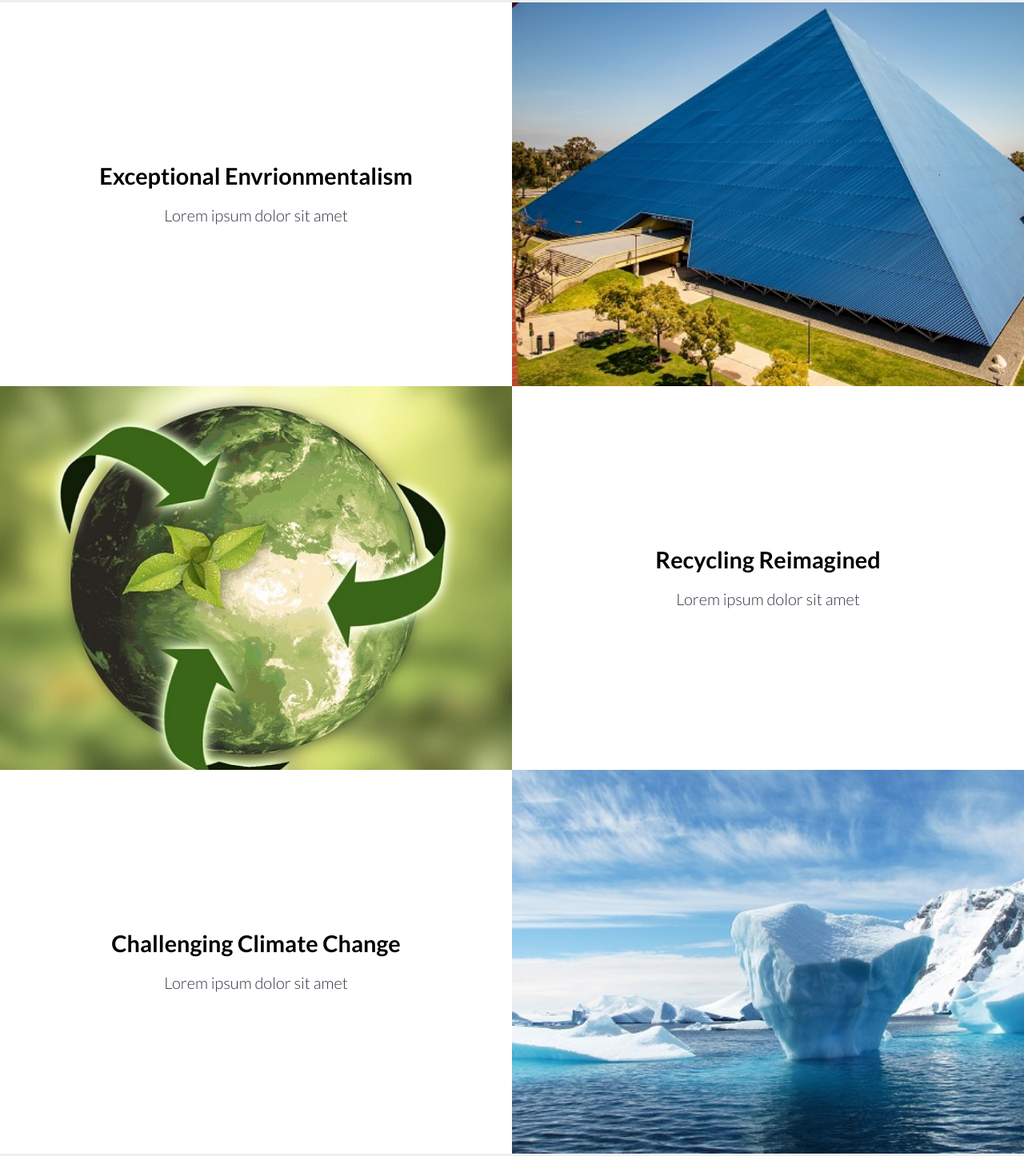
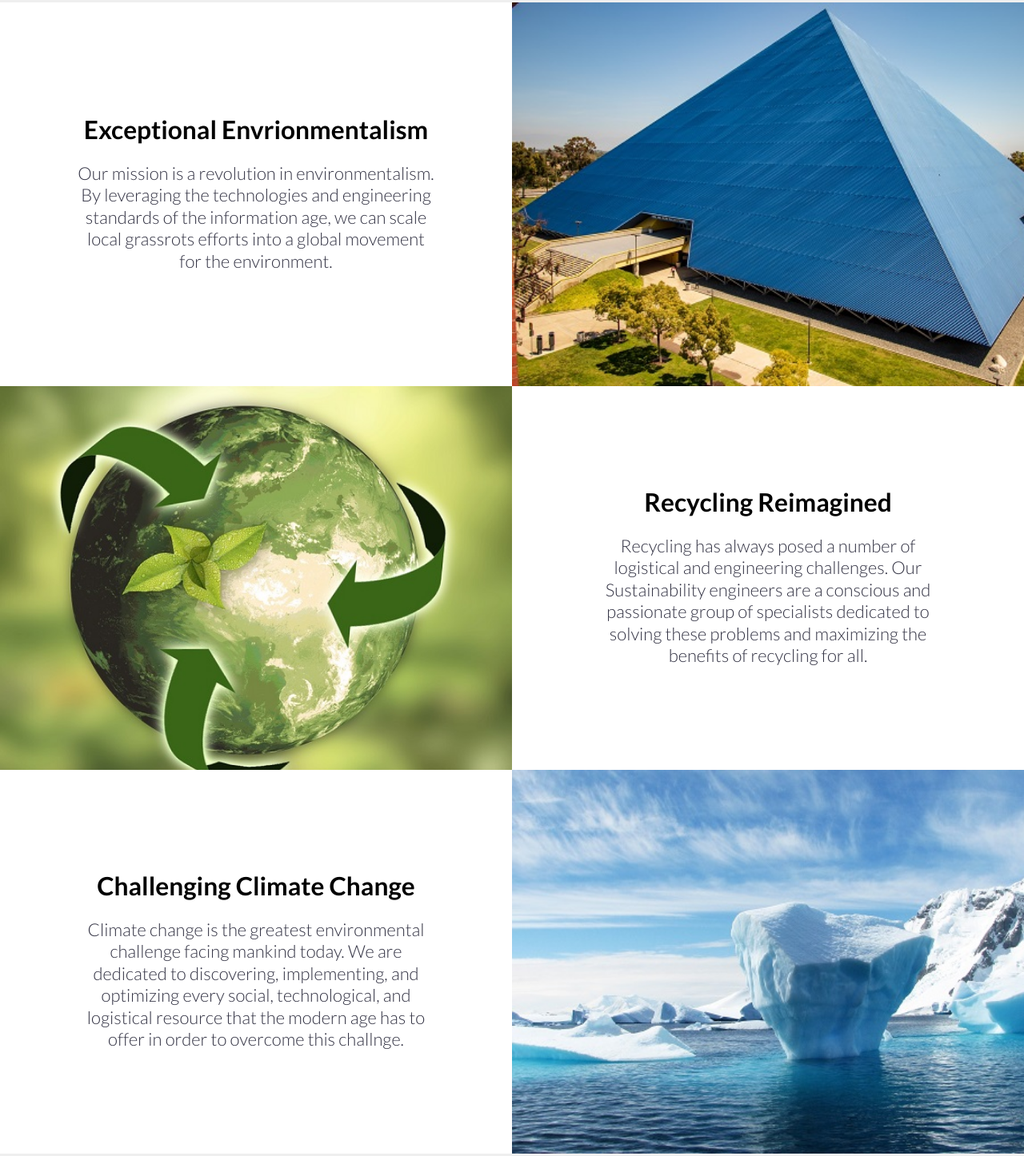
Before and after one commit to bootler/job-ready-pages, a plain HTML site: page Landing page/index.html in a window 1280 px wide. Shown: the part 1140-2586 px from the top of the page at 80% size. Drawn offline with Linux system fonts and the light colour scheme.

Commit message:
add flavor text

```diff
--- a/Landing page/css/layout.css
+++ b/Landing page/css/layout.css
@@ -21,10 +21,6 @@ ul {
     align-items: center;
     justify-content: center;
     text-align: center;
-}
-
-.gp {
-    min-height: 480px;
 }
 
 .container {
@@ -58,6 +54,15 @@ ul {
     margin-right: 0.5em;
 }
 
+.gp {
+    min-height: 480px;
+}
+
+.gt {
+    width: 70%;
+    margin: 0 auto;
+}
+
 .nav-container {
     box-sizing: border-box;
     width: 70vw;
--- a/Landing page/css/theme.css
+++ b/Landing page/css/theme.css
@@ -32,7 +32,7 @@ h1, h2, h3, h4, h5, h6 {
 
 .flex-row-title {
     font-size: 2rem;
-    text-align:center;
+    text-align: center;
     font-weight: 700;
 }
 
@@ -59,6 +59,10 @@ h1, h2, h3, h4, h5, h6 {
 .grid-photo-3 {
     background-image: url('../images/iceberg.jpg');
     background-size: cover;
+}
+
+.gt {
+    font-size: 1.1em;
 }
 
 .header-bold {
--- a/Landing page/index.html
+++ b/Landing page/index.html
@@ -66,12 +66,12 @@
             </div>
         </div>
     </section>
-    <!-- placeholder photo grid TODO: add flavor text and free license images
-         NB: banner classes being reused only as placeholders for now -->
     <section class="photo-grid"">
-        <div class="centered">
+        <div class="centered gt">
             <h1 class="header-bold">Exceptional Envrionmentalism</h1>
-            <p class="desc">Lorem ipsum dolor sit amet</p>
+            <p class="desc">Our mission is a revolution in environmentalism.
+                By leveraging the technologies and engineering standards of the information age,
+                we can scale local grassrots efforts into a global movement for the environment.</p>
         </div>
         <div class="gp grid-photo-1">
 
@@ -79,13 +79,20 @@
         <div class="gp grid-photo-2">
 
         </div>
-        <div class="centered">
+        <div class="centered gt">
             <h1 class="header-bold">Recycling Reimagined</h1>
-            <p class="desc">Lorem ipsum dolor sit amet</p>
+            <p class="desc">Recycling has always posed a number of logistical and engineering challenges.
+                Our Sustainability engineers are a conscious and passionate group of specialists dedicated
+                to solving these problems and maximizing the benefits of recycling for all.
+            </p>
         </div>
-        <div class="centered">
+        <div class="centered gt">
             <h1 class="header-bold">Challenging Climate Change</h1>
-            <p class="desc">Lorem ipsum dolor sit amet</p>
+            <p class="desc">Climate change is the greatest environmental challenge facing mankind today. We are dedicated
+                to discovering, implementing, and optimizing every social, technological, and logistical resource
+                that the modern age has to offer in order to overcome this challnge.
+
+            </p>
         </div>
         <div class="gp grid-photo-3">
 
```
